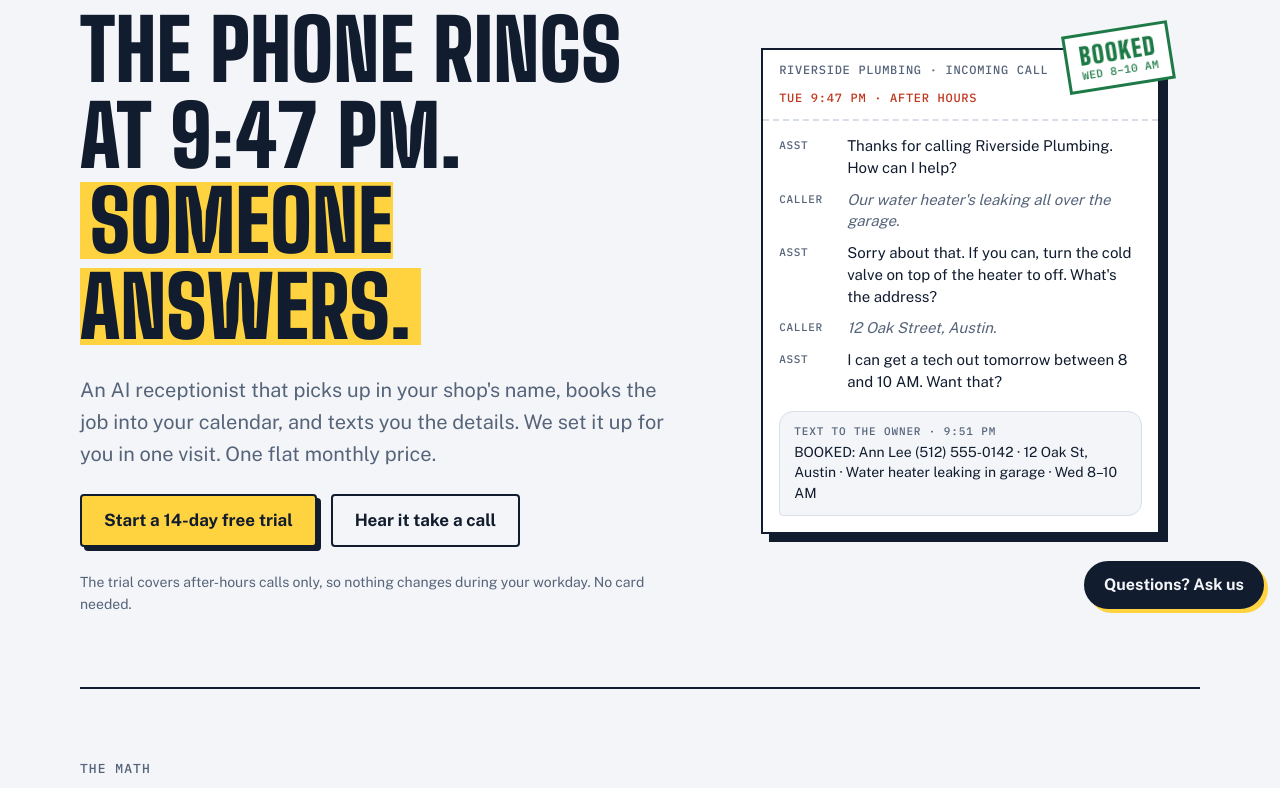
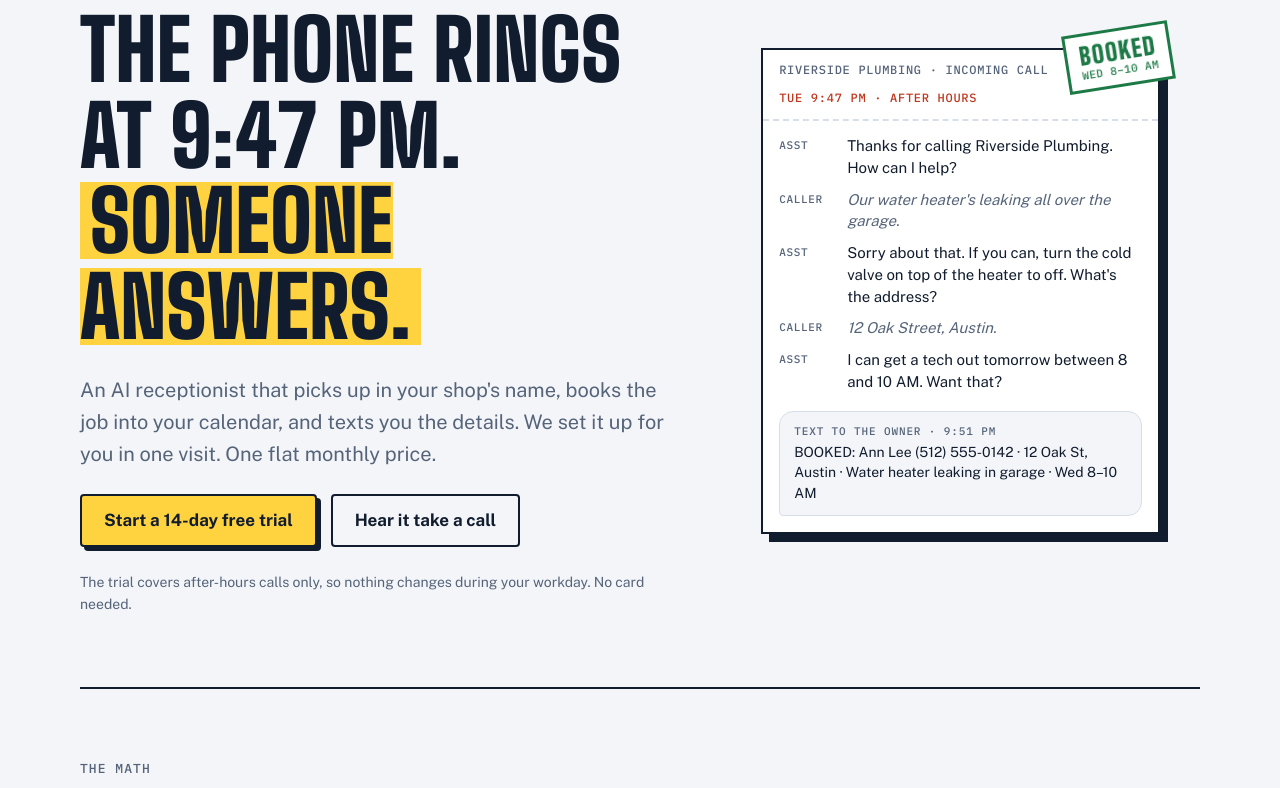
Before and after one commit to lukeissa-art/Luke, a FastAPI app: page / in a window 1280 px wide. Shown: the part 175-963 px from the top of the page. Run offline with FastAPI, Linux system fonts and the light colour scheme.

Commit message:
Remove the floating 'Questions? Ask us' chat from the home page
The owner asked for it to be removed. Drops the button, panel, CSS and JS;
the demo's pointer for company questions now links to pricing and the FAQ.
The /ask endpoint remains, unused by the page.

Co-Authored-By: Claude Opus 5.5 <noreply@anthropic.com>
Claude-Session: https://claude.ai/code/session_01FicUThvdLWteQU3mzZRuYi

```diff
--- a/trades_office/app/templates/site/landing.html
+++ b/trades_office/app/templates/site/landing.html
@@ -125,23 +125,6 @@
   .faq details[open] summary::after { content: "–"; }
   .faq details p { margin-top: 10px; color: var(--muted); max-width: 44em; }
 
-  /* ask-us widget */
-  .ask-btn { position: fixed; right: 16px; bottom: calc(16px + env(safe-area-inset-bottom, 0px)); z-index: 20;
-             font: 700 16px/1 var(--body); background: var(--ink); color: var(--paper); border: 2px solid var(--ink);
-             border-radius: 99px; padding: 14px 18px; cursor: pointer; box-shadow: 4px 4px 0 var(--hi); }
-  .ask-panel { position: fixed; right: 16px; bottom: calc(80px + env(safe-area-inset-bottom, 0px)); z-index: 21;
-               width: min(380px, calc(100vw - 32px)); background: var(--surface); border: 2px solid var(--ink);
-               box-shadow: 8px 8px 0 var(--ink); display: flex; flex-direction: column; max-height: min(560px, 75vh); }
-  /* .ask-panel sets display:flex, which would override the hidden attribute: keep it closed when hidden */
-  .ask-panel[hidden] { display: none; }
-  .ask-head { display: flex; justify-content: space-between; align-items: center; gap: 8px; padding: 12px 14px;
-              border-bottom: 2px solid var(--ink); font-weight: 700; }
-  .ask-head button { background: none; border: 0; font-size: 22px; line-height: 1; cursor: pointer; color: var(--ink); }
-  .ask-log { flex: 1; overflow-y: auto; padding: 14px; display: flex; flex-direction: column; gap: 10px; min-height: 160px; }
-  .ask-form { display: flex; gap: 8px; padding: 10px; border-top: 2px solid var(--ink); }
-  .ask-form input { flex: 1; min-width: 0; }
-  .ask-chips { display: flex; flex-wrap: wrap; gap: 6px; }
-
   @media (max-width: 900px) {
     .hero, .handles, .demo, .trial { grid-template-columns: minmax(0, 1fr); gap: 40px; }
     .plans, .steps { grid-template-columns: minmax(0, 1fr); }
@@ -249,7 +232,7 @@
       <p class="eyebrow">Try it</p>
       <h2 id="demo-title">Be the customer</h2>
       <p class="lede">You're a customer calling a pretend plumbing shop, Riverside Plumbing &amp; Heating. This is the same assistant your shop would get, set up with that shop's prices and hours. Describe a problem, ask what a service call costs, and try to book a visit. Try a gas smell too.</p>
-      <p class="fine">Questions about {{ company }} itself, like plans or the trial? Use <b>Questions? Ask us</b> at the bottom right.</p>
+      <p class="fine">Questions about {{ company }} itself, like plans or the trial? See <a href="#pricing">pricing</a> and the <a href="#faq">FAQ</a> below.</p>
       {% if demo_phone %}<p>Prefer a real phone call? Dial the demo line: <b style="font-family:var(--mono)">{{ demo_phone }}</b></p>{% endif %}
       <div class="prompts" aria-label="Example things to say">
         <button class="chip" type="button">My kitchen sink is backing up</button>
@@ -371,24 +354,6 @@
 
 {% include "site/_footer.html" %}
 
-<button class="ask-btn" id="ask-open" type="button" aria-expanded="false" aria-controls="ask-panel">Questions? Ask us</button>
-<section class="ask-panel" id="ask-panel" hidden aria-label="Ask about {{ company }}">
-  <div class="ask-head"><span>Ask about {{ company }}</span><button type="button" id="ask-close" aria-label="Close">×</button></div>
-  <div class="ask-log" id="ask-log" aria-live="polite">
-    <div class="msg ai">Hi! Ask me anything about {{ company }}: plans, the free trial, setup, or how it handles calls.</div>
-    <div class="ask-chips">
-      <button class="chip ask-chip" type="button">How much does it cost?</button>
-      <button class="chip ask-chip" type="button">How does the free trial work?</button>
-      <button class="chip ask-chip" type="button">Do I need a new phone number?</button>
-    </div>
-  </div>
-  <form class="ask-form" id="ask-form">
-    <label for="ask-input" class="hp">Your question</label>
-    <input id="ask-input" autocomplete="off" maxlength="500" placeholder="Type your question…">
-    <button class="btn btn-hi" type="submit" style="padding:10px 14px;box-shadow:none">Ask</button>
-  </form>
-</section>
-
 <script>
 (function () {
   const PREVIEW = {{ "true" if fragment else "false" }};
@@ -477,44 +442,6 @@
     finally { busy = false; status.textContent = "demo line"; }
   }
   document.getElementById("chat-form").addEventListener("submit", (e) => { e.preventDefault(); say(input.value); });
-
-  // --- ask-us widget (questions about the company) ---
-  const askPanel = document.getElementById("ask-panel"), askOpen = document.getElementById("ask-open");
-  const askLog = document.getElementById("ask-log"), askInput = document.getElementById("ask-input");
-  const askHistory = [];
-  let asking = false;
-  function toggleAsk(open) {
-    askPanel.hidden = !open; askOpen.setAttribute("aria-expanded", String(open));
-    if (open) askInput.focus();
-  }
-  askOpen.addEventListener("click", () => toggleAsk(askPanel.hidden));
-  document.getElementById("ask-close").addEventListener("click", () => { toggleAsk(false); askOpen.focus(); });
-  document.addEventListener("keydown", (e) => {
-    if (e.key === "Escape" && !askPanel.hidden) { toggleAsk(false); askOpen.focus(); }
-  });
-  function askAdd(kind, text) {
-    const div = document.createElement("div"); div.className = "msg " + kind; div.textContent = text;
-    askLog.append(div); askLog.scrollTop = askLog.scrollHeight; return div;
-  }
-  async function ask(question) {
-    question = question.trim();
-    if (!question || asking) return;
-    askAdd("you", question); askInput.value = "";
-    if (PREVIEW) { askAdd("sys", "This preview can't reach the assistant. On the live site it answers here."); return; }
-    asking = true;
-    const wait = askAdd("sys", "…");
-    try {
-      const r = await fetch("/ask", { method: "POST", headers: { "Content-Type": "application/json" },
-                                      body: JSON.stringify({ question, history: askHistory }) });
-      const d = await r.json(); wait.remove();
-      if (!r.ok) { askAdd("sys", d.error || "That didn't work. Try again in a moment."); return; }
-      askAdd("ai", d.answer);
-      askHistory.push({ role: "user", text: question }, { role: "assistant", text: d.answer });
-    } catch (err) { wait.remove(); askAdd("sys", "Couldn't reach the assistant. Check your connection and try again."); }
-    finally { asking = false; }
-  }
-  document.getElementById("ask-form").addEventListener("submit", (e) => { e.preventDefault(); ask(askInput.value); });
-  document.querySelectorAll(".ask-chip").forEach((c) => c.addEventListener("click", () => ask(c.textContent)));
   document.querySelectorAll(".prompts .chip").forEach((c) => c.addEventListener("click", () => say(c.textContent)));
 })();
 </script>
```
Also changed, not shown: trades_office/tests/test_sales.py (+3 -5 lines).
